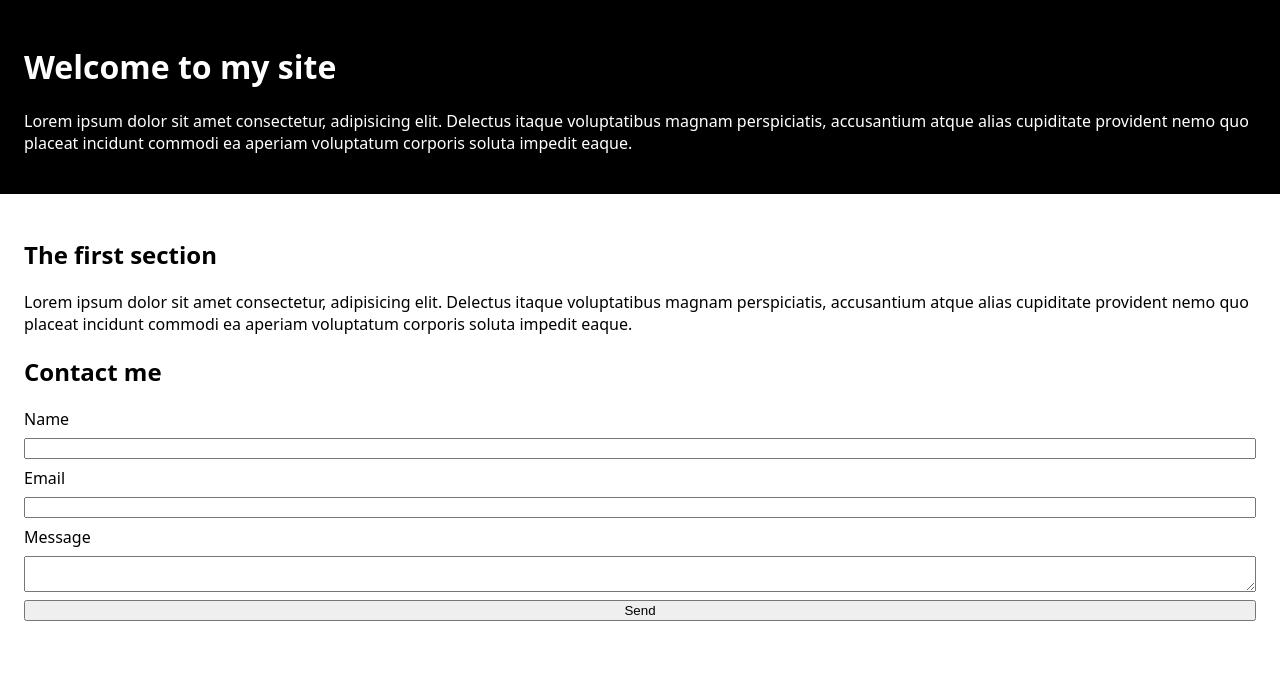
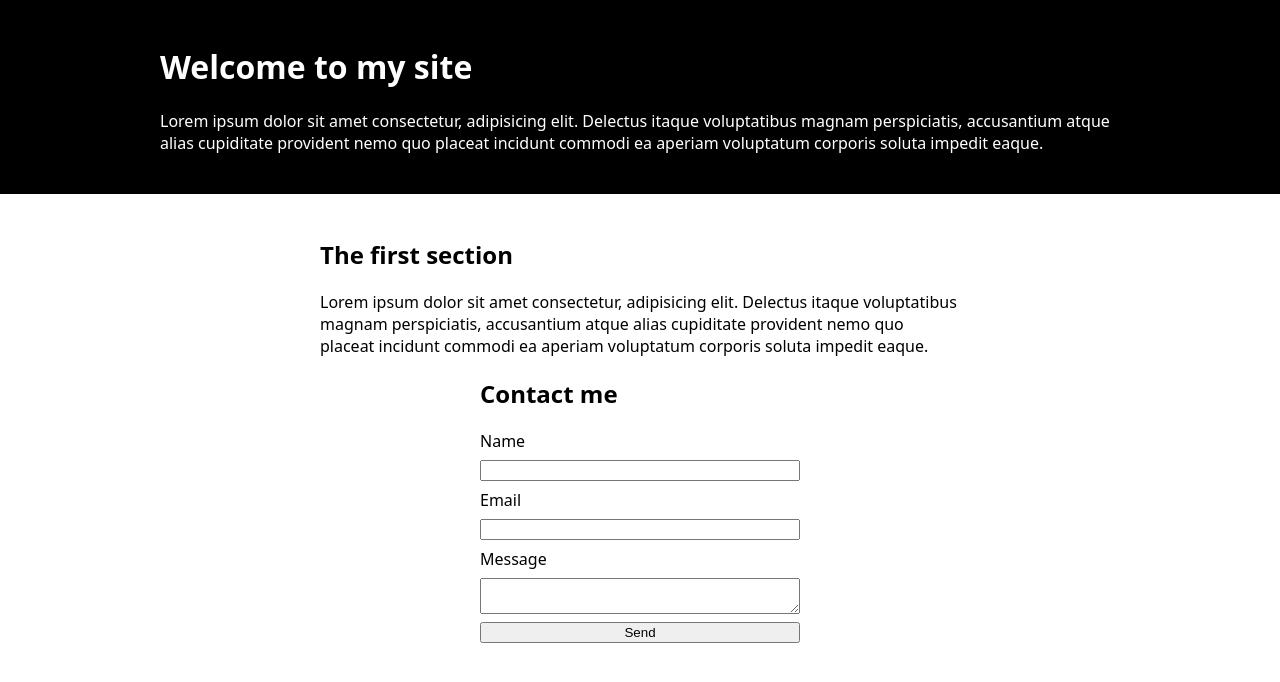
Before and after one commit to lopezelpesado/pre-apprenticeship-learning, a plain HTML site: page week-2/css-layout/challenge-1/index.html in a window 1280 px wide. Drawn offline with Linux system fonts and the light colour scheme.

Commit message:
css layout chal 1
Completed css layout challenege 1.

```diff
--- a/week-2/css-layout/challenge-1/index.html
+++ b/week-2/css-layout/challenge-1/index.html
@@ -29,10 +29,22 @@
       main {
         padding: 1.5rem;
       }
+      .center {
+        max-width: 40rem;
+        margin-left: auto;
+        margin-right: auto;
+      }
+      .width-big {
+        max-width: 60rem;
+      }
+      .width-smol {
+        max-width: 20rem;
+      }
     </style>
   </head>
   <body>
     <header>
+      <div class="center width-big">
         <h1>Welcome to my site</h1>
         <p>
           Lorem ipsum dolor sit amet consectetur, adipisicing elit. Delectus
@@ -40,9 +52,10 @@
           cupiditate provident nemo quo placeat incidunt commodi ea aperiam
           voluptatum corporis soluta impedit eaque.
         </p>
+      </div>
     </header>
     <main>
-      <section>
+      <section class="center">
         <h2>The first section</h2>
         <p>
           Lorem ipsum dolor sit amet consectetur, adipisicing elit. Delectus
@@ -52,7 +65,7 @@
         </p>
       </section>
 
-      <section>
+      <section class="center width-smol">
         <h2>Contact me</h2>
         <form>
           <div>
```
Also changed, not shown: 1 other file. Lines whose indentation alone changed are shown as unchanged.
